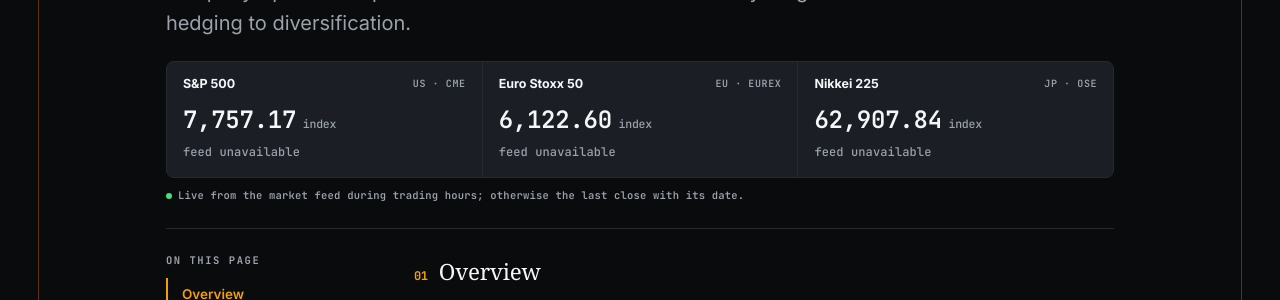
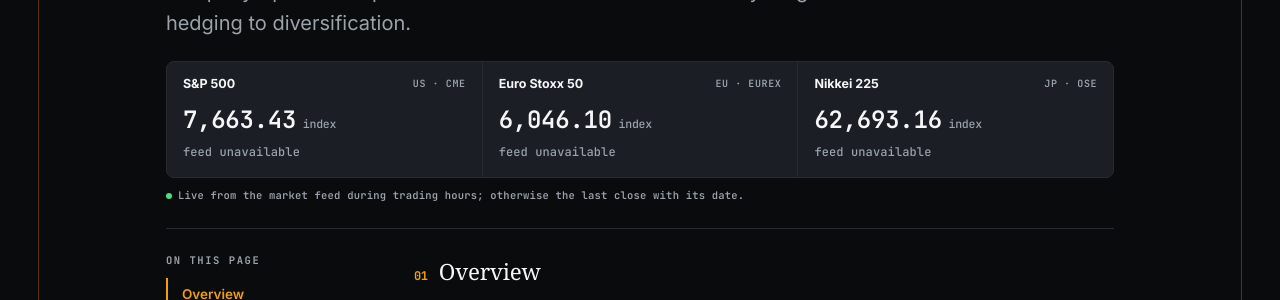
Before and after one commit to maverickrocx/RiskMaverick, a Jekyll site: the page built from markets/equities.md, in a window 1280 px wide and 900 px high. Shown: the part 290-590 px from the top of the window. Built offline with Jekyll 4.4.1, drawn with Linux system fonts in a browser that asks for light colours; some web fonts are replaced; part of the change alters nothing that is shown.

Commit message:
chore(marks): daily benchmark refresh from primary sources

```diff
--- a/_data/marks.yml
+++ b/_data/marks.yml
@@ -2,67 +2,67 @@
 # Each mark carries the date and publisher it came from.
 
 brent:
-  price: "$111.71"
-  asof: "22 Oct 2026"
+  price: "$114.47"
+  asof: "23 Oct 2026"
   source: "market feed"
 brent_spot:
-  price: "$115.22"
-  asof: "20 Oct 2026"
+  price: "$117.37"
+  asof: "21 Oct 2026"
   source: "EIA"
 brent_wti:
-  price: "$7.33"
-  asof: "20 Oct 2026"
+  price: "$13.42"
+  asof: "21 Oct 2026"
   source: "derived"
 corn:
-  price: "$4.65"
-  asof: "22 Oct 2026"
+  price: "$4.58"
+  asof: "23 Oct 2026"
   source: "CBOT via Yahoo"
 de_da:
-  price: "€148.61"
-  asof: "22 Oct 2026"
+  price: "€137.59"
+  asof: "23 Oct 2026"
   source: "SMARD"
-  low: 70.0
-  high: 287.06
+  low: 53.09
+  high: 226.23
   points: 96
 estr:
-  price: "2.440%"
-  asof: "21 Oct 2026"
+  price: "2.442%"
+  asof: "22 Oct 2026"
   source: "ECB"
 eua:
-  price: "€84.88"
-  asof: "22 Oct 2026"
+  price: "€85.89"
+  asof: "23 Oct 2026"
   source: "EEX auction"
 eurusd:
-  price: "1.1222"
-  asof: "22 Oct 2026"
+  price: "1.1198"
+  asof: "23 Oct 2026"
   source: "market feed"
 fed_target:
   price: "3.75–4.00%"
-  asof: "21 Oct 2026"
+  asof: "22 Oct 2026"
   source: "Federal Reserve"
 gbpusd:
-  price: "1.3383"
-  asof: "22 Oct 2026"
+  price: "1.3378"
+  asof: "23 Oct 2026"
   source: "market feed"
 gold:
-  price: "$4,108.00"
-  asof: "22 Oct 2026"
+  price: "$4,039.80"
+  asof: "23 Oct 2026"
   source: "market feed"
 henry_hub:
-  price: "$3.10"
-  asof: "20 Oct 2026"
+  price: "$3.01"
+  asof: "21 Oct 2026"
   source: "EIA"
 lme_al:
-  price: "$3,031"
-  asof: "21 Oct 2026"
+  price: "$3,033"
+  asof: "22 Oct 2026"
   source: "LME"
 lme_cu:
-  price: "$14,441"
-  asof: "21 Oct 2026"
+  price: "$14,215"
+  asof: "22 Oct 2026"
   source: "LME"
 n225:
-  price: "62,907.84"
-  asof: "22 Oct 2026"
+  price: "62,693.16"
+  asof: "23 Oct 2026"
   source: "market feed"
 rggi:
   price: "$37.65"
@@ -70,45 +70,45 @@ rggi:
   source: "RGGI"
 sofr:
   price: "3.88%"
-  asof: "20 Oct 2026"
+  asof: "21 Oct 2026"
   source: "NY Fed"
 soybeans:
-  price: "$12.60"
-  asof: "22 Oct 2026"
+  price: "$12.64"
+  asof: "23 Oct 2026"
   source: "CBOT via Yahoo"
 sp500:
-  price: "7,757.17"
-  asof: "21 Oct 2026"
+  price: "7,663.43"
+  asof: "22 Oct 2026"
   source: "market feed"
 stoxx50:
-  price: "6,122.60"
-  asof: "22 Oct 2026"
+  price: "6,046.10"
+  asof: "23 Oct 2026"
   source: "market feed"
 ttf:
-  price: "€87.50"
-  asof: "21 Oct 2026"
+  price: "€94.00"
+  asof: "23 Oct 2026"
   source: "ICE Endex via Yahoo"
 us10y:
-  price: "5.13%"
-  asof: "21 Oct 2026"
+  price: "4.96%"
+  asof: "22 Oct 2026"
   source: "US Treasury"
 us2y:
-  price: "4.81%"
-  asof: "21 Oct 2026"
+  price: "4.65%"
+  asof: "22 Oct 2026"
   source: "US Treasury"
 us30y:
-  price: "5.42%"
-  asof: "21 Oct 2026"
+  price: "5.29%"
+  asof: "22 Oct 2026"
   source: "US Treasury"
 usdjpy:
-  price: "156.91"
-  asof: "22 Oct 2026"
+  price: "156.60"
+  asof: "23 Oct 2026"
   source: "market feed"
 wheat:
-  price: "$6.28"
-  asof: "22 Oct 2026"
+  price: "$6.24"
+  asof: "23 Oct 2026"
   source: "CBOT via Yahoo"
 wti:
-  price: "$107.89"
-  asof: "20 Oct 2026"
+  price: "$103.95"
+  asof: "21 Oct 2026"
   source: "EIA"
```
